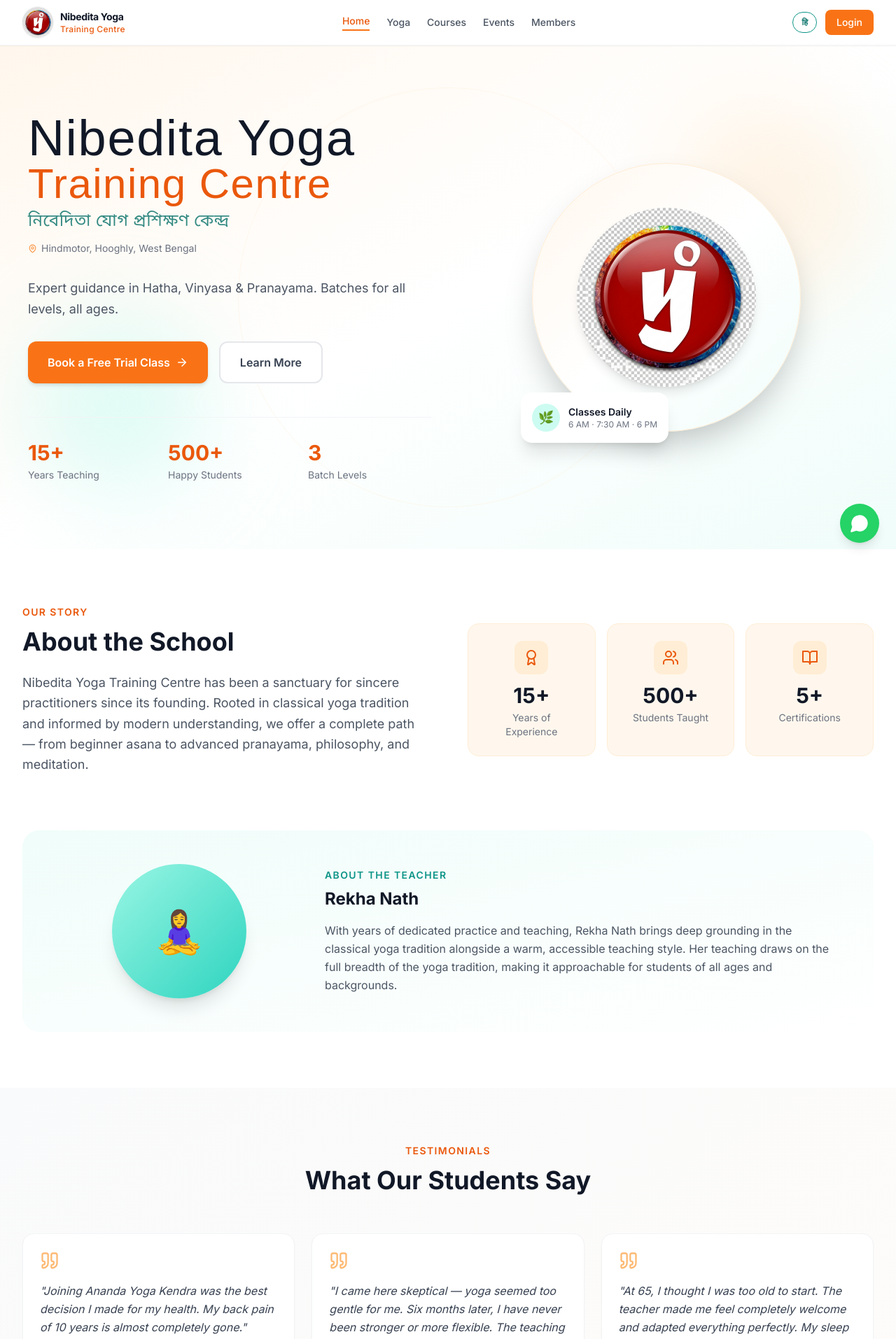
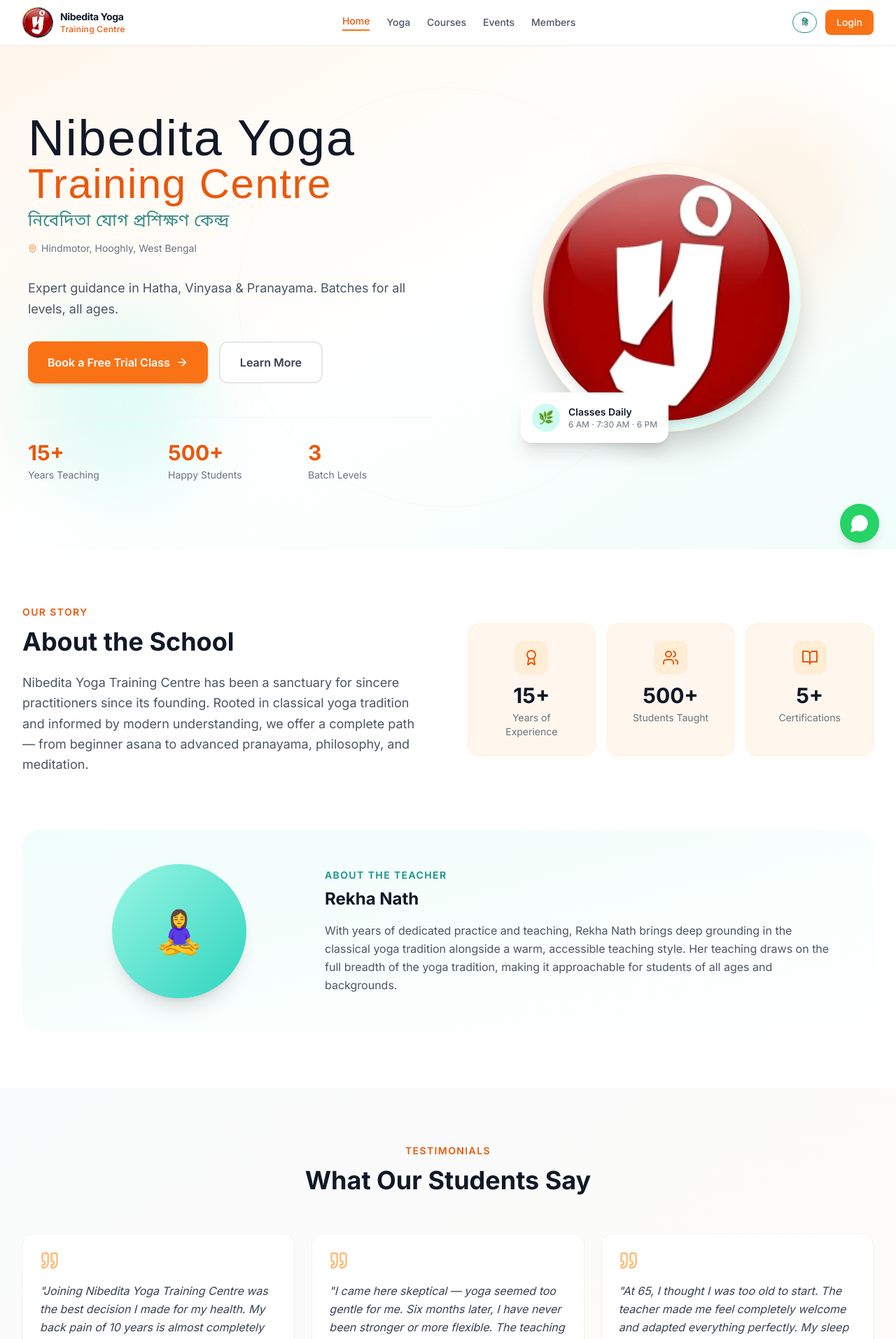
Before and after one commit to archishman-b/Yoga_school, a Next.js app: page /en in a window 1280 px wide. Shown: the top 1914 px of the page at 70% size. Built offline with nearby package versions, Linux system fonts and the light colour scheme; a web font is replaced by a local one.

Commit message:
Final audit: fix stale school names, RLS policies, Batch type, hero logo

```diff
--- a/src/components/Footer.tsx
+++ b/src/components/Footer.tsx
@@ -15,8 +15,12 @@ export default function Footer() {
           {/* Brand */}
           <div>
             <div className="flex items-center gap-2 mb-3">
-              <span className="text-2xl">🪷</span>
-              <span className="text-white font-semibold text-lg">Ananda Yoga Kendra</span>
+              {/* eslint-disable-next-line @next/next/no-img-element */}
+              <img src="/logo.png" alt="" className="w-10 h-10 rounded-full object-cover" />
+              <div>
+                <p className="text-white font-semibold text-sm leading-tight">Nibedita Yoga</p>
+                <p className="text-saffron-400 text-xs">Training Centre</p>
+              </div>
             </div>
             <p className="text-sm text-gray-400 italic">{t('tagline')}</p>
           </div>
--- a/src/components/home/HeroSection.tsx
+++ b/src/components/home/HeroSection.tsx
@@ -1,6 +1,5 @@
 import { useTranslations } from 'next-intl';
 import Link from 'next/link';
-import Image from 'next/image';
 import { useLocale } from 'next-intl';
 import { ArrowRight, MapPin } from 'lucide-react';
 
@@ -79,18 +78,17 @@ export default function HeroSection() {
           {/* Hero visual */}
           <div className="relative flex justify-center">
             <div className="relative w-80 h-80 lg:w-96 lg:h-96">
-              {/* Logo in a circular frame — overflow-hidden clips transparent PNG corners */}
-              <div className="w-full h-full rounded-full bg-gradient-to-br from-saffron-50 via-white to-teal-50 flex items-center justify-center shadow-2xl border border-saffron-100">
-                <div className="w-56 h-56 lg:w-64 lg:h-64 rounded-full overflow-hidden bg-white shadow-lg">
-                  <Image
-                    src="/logo.png"
-                    alt="Nibedita Yoga Training Centre"
-                    width={256}
-                    height={256}
-                    className="w-full h-full object-cover"
-                    priority
-                  />
-                </div>
+              {/* Outer decorative ring */}
+              <div className="absolute inset-0 rounded-full bg-gradient-to-br from-saffron-100 via-white to-teal-100 shadow-2xl border border-saffron-100" />
+              {/* Logo: overflow-hidden clips the transparent PNG corners to a circle.
+                  scale-[1.15] zooms the logo so its circular edge fills the frame. */}
+              <div className="absolute inset-4 rounded-full bg-white overflow-hidden shadow-lg">
+                {/* eslint-disable-next-line @next/next/no-img-element */}
+                <img
+                  src="/logo.png"
+                  alt="Nibedita Yoga Training Centre"
+                  className="w-full h-full object-cover scale-[1.15]"
+                />
               </div>
               {/* Floating card */}
               <div className="absolute -bottom-4 -left-4 bg-white rounded-2xl shadow-xl p-4 flex items-center gap-3">
--- a/src/components/home/TestimonialsSection.tsx
+++ b/src/components/home/TestimonialsSection.tsx
@@ -4,7 +4,7 @@ import { Quote } from 'lucide-react';
 const testimonials = [
   {
     quote:
-      'Joining Ananda Yoga Kendra was the best decision I made for my health. My back pain of 10 years is almost completely gone.',
+      'Joining Nibedita Yoga Training Centre was the best decision I made for my health. My back pain of 10 years is almost completely gone.',
     name: 'Priya Sharma',
     role: 'School Teacher, Delhi',
     avatar: '👩',
--- a/src/components/members/MemberSidebar.tsx
+++ b/src/components/members/MemberSidebar.tsx
@@ -31,10 +31,11 @@ export default function MemberSidebar({ locale }: Props) {
     <nav className="bg-white rounded-2xl border border-gray-100 shadow-sm overflow-hidden">
       <div className="p-4 bg-gradient-to-br from-teal-700 to-teal-900 text-white">
         <div className="flex items-center gap-2">
-          <span className="text-2xl">🪷</span>
+          {/* eslint-disable-next-line @next/next/no-img-element */}
+          <img src="/logo.png" alt="" className="w-9 h-9 rounded-full object-cover shrink-0" />
           <div>
             <p className="font-semibold text-sm">Member Portal</p>
-            <p className="text-teal-300 text-xs">Ananda Yoga Kendra</p>
+            <p className="text-teal-300 text-xs">Nibedita Yoga Training Centre</p>
           </div>
         </div>
       </div>
--- a/src/lib/supabase/types.ts
+++ b/src/lib/supabase/types.ts
@@ -27,7 +27,8 @@ export type Batch = {
   enrolled: number;
   instructor: string | null;
   level: 'Beginner' | 'Intermediate' | 'Advanced' | null;
-  status: 'active' | 'paused' | 'ended';
+  fee_monthly: number | null;
+  status: 'active' | 'paused' | 'ended' | 'cancelled';
   created_at: string;
 };
 
```
Also changed, not shown: public/logo.png, 1 other file (tests, documents, lock files or other folders).
